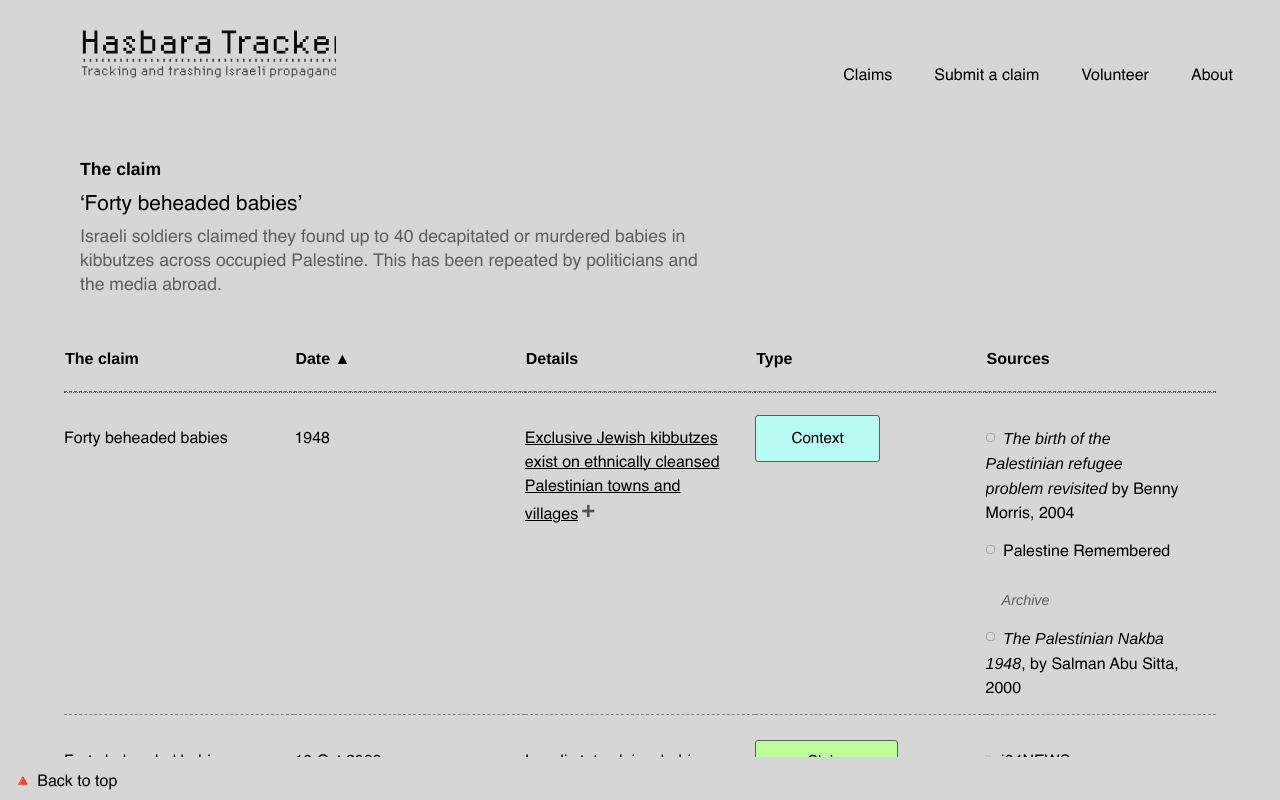
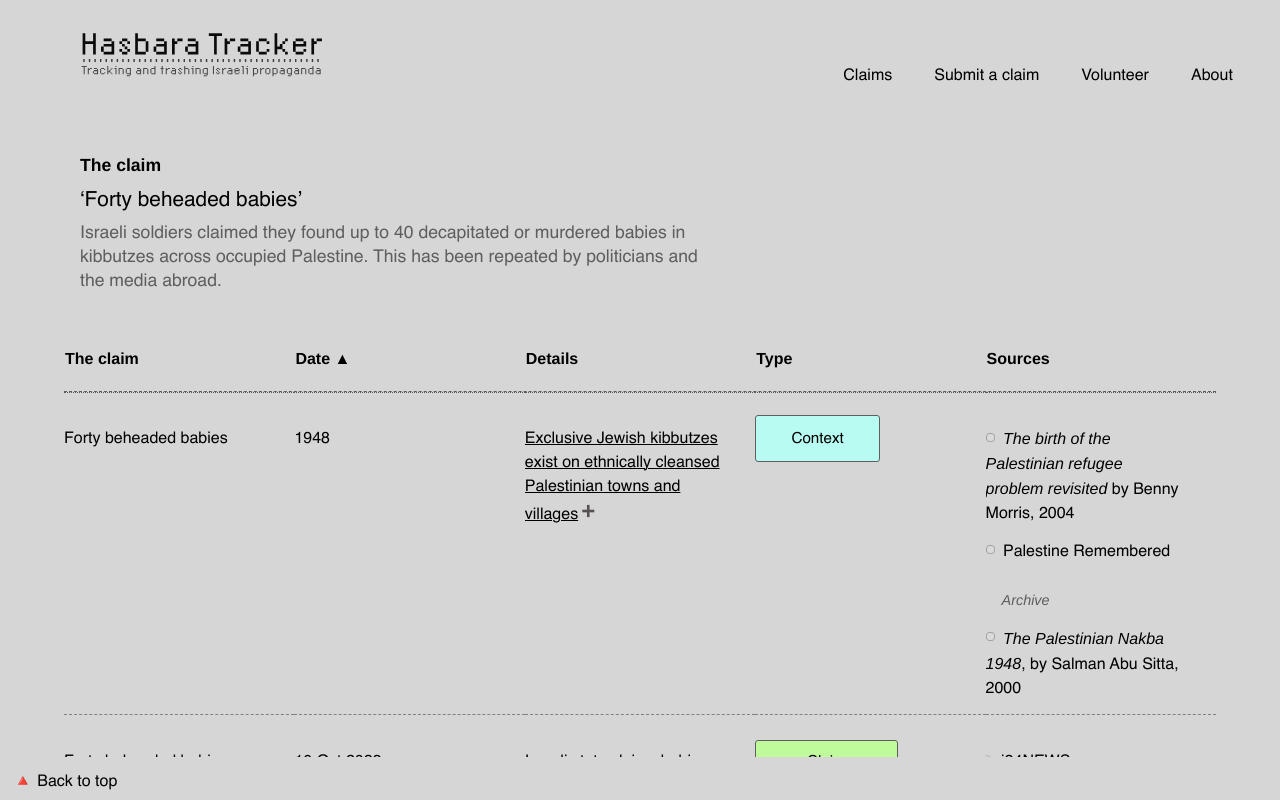
Before and after one commit to tamtzekin/hasbara-tracker, a React (Create React App) app: page /forty-beheaded-babies in a window 1280 px wide. Shown: the top 800 px of the page. Built offline with nearby package versions, Linux system fonts and the light colour scheme.

Commit message:
logo not cut off

```diff
--- a/src/components/ClaimFortyBeheadedBabies.js
+++ b/src/components/ClaimFortyBeheadedBabies.js
@@ -259,7 +259,7 @@ export default function ClaimFortyBeheadedBabies() {
                     </span> */}
                 <svg
                     preserveAspectRatio="xMidYMid meet"
-                    viewBox="0 0 1000 350"
+                    viewBox="0 0 1100 350"
                     width="100%"
                     height="100%"
                     fill="none"
```
